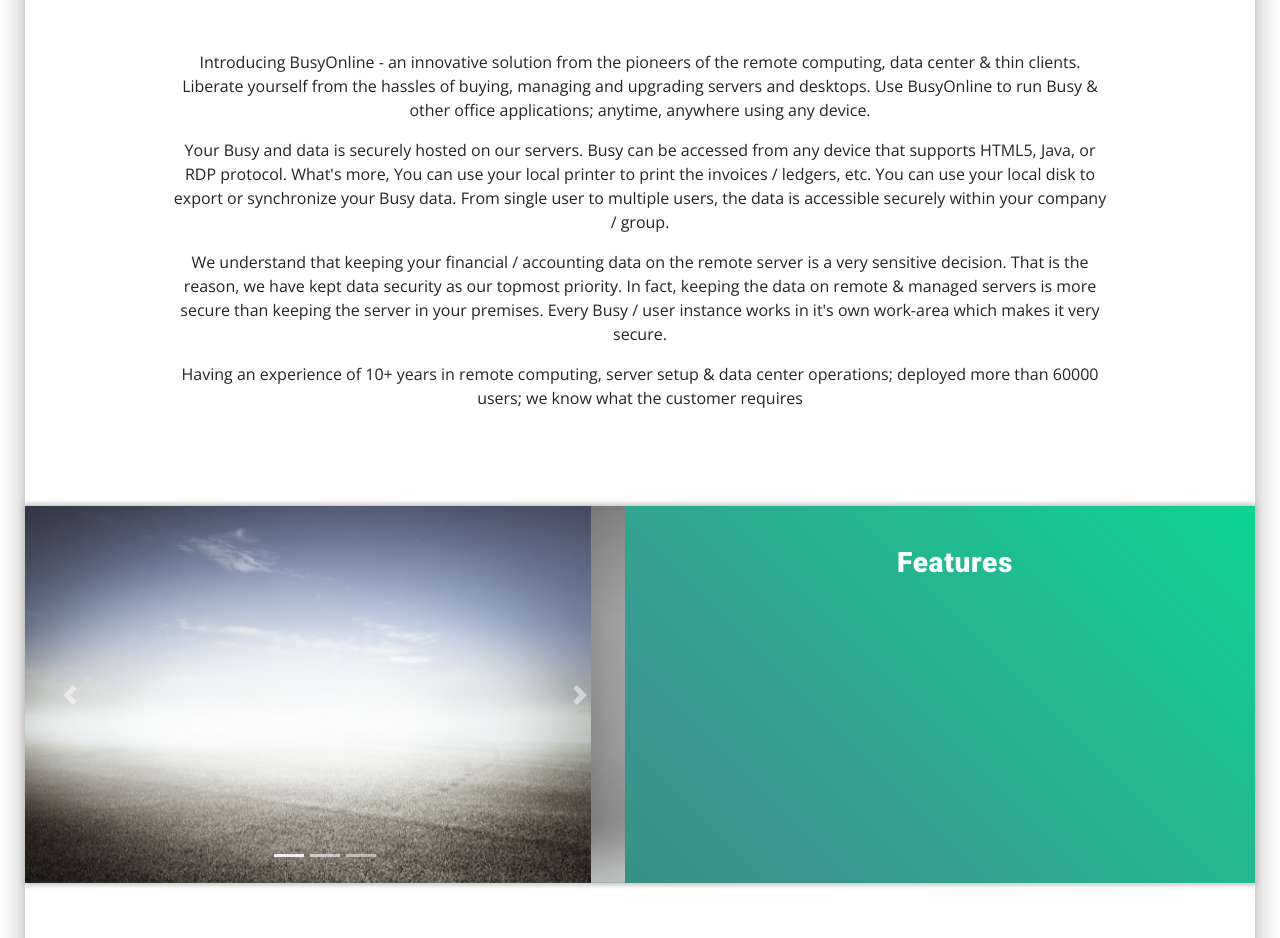
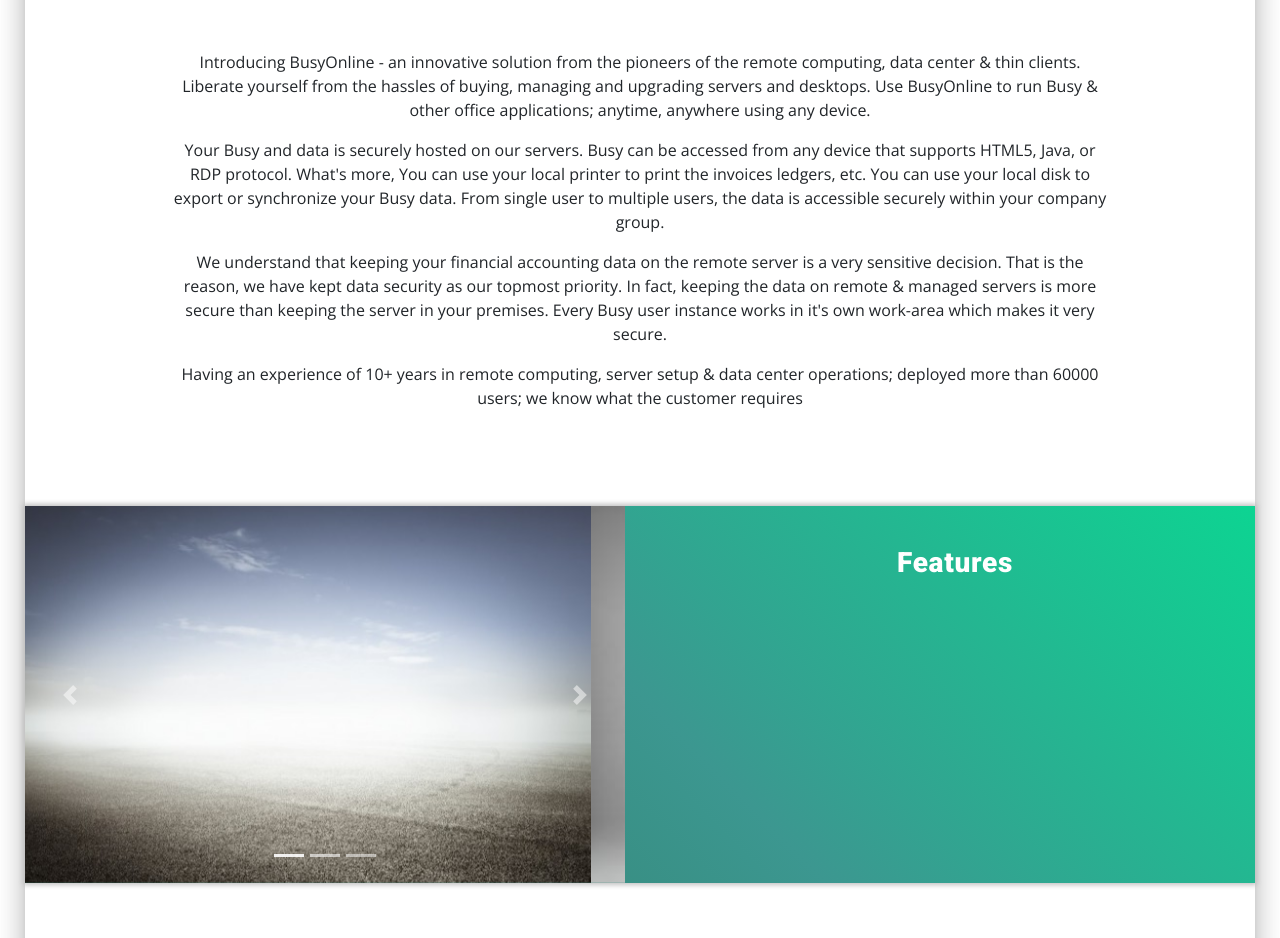
Before and after one commit to subodhk01/RedNetWeb-Website, a plain HTML site: page index.html in a window 1280 px wide. Shown: the part 2000-2938 px from the top of the page. Drawn offline with nearby package versions, Linux system fonts and the light colour scheme.

Commit message:
template fixes

```diff
--- a/index.html
+++ b/index.html
@@ -170,13 +170,13 @@
 
                             <p>Your Busy and data is securely hosted on our servers. Busy can be accessed from any device
                              that supports HTML5, Java, or RDP protocol. What's more, You can use your local printer
-                             to print the invoices / ledgers, etc. You can use your local disk to export or synchronize
-                              your Busy data. From single user to multiple users, the data is accessible securely within your company / group.</p>
+                             to print the invoices ledgers, etc. You can use your local disk to export or synchronize
+                              your Busy data. From single user to multiple users, the data is accessible securely within your company group.</p>
 
-                            <p>We understand that keeping your financial / accounting data on the remote server is a very
+                            <p>We understand that keeping your financial accounting data on the remote server is a very
                              sensitive decision. That is the reason, we have kept data security as our topmost priority.
                              In fact, keeping the data on remote & managed servers is more secure than keeping the server
-                             in your premises. Every Busy / user instance works in it's own work-area which makes it very secure.</p>
+                             in your premises. Every Busy user instance works in it's own work-area which makes it very secure.</p>
 
                             <p>Having an experience of 10+ years in remote computing, server setup & data center operations;
                              deployed more than 60000 users; we know what the customer requires</p>
```
